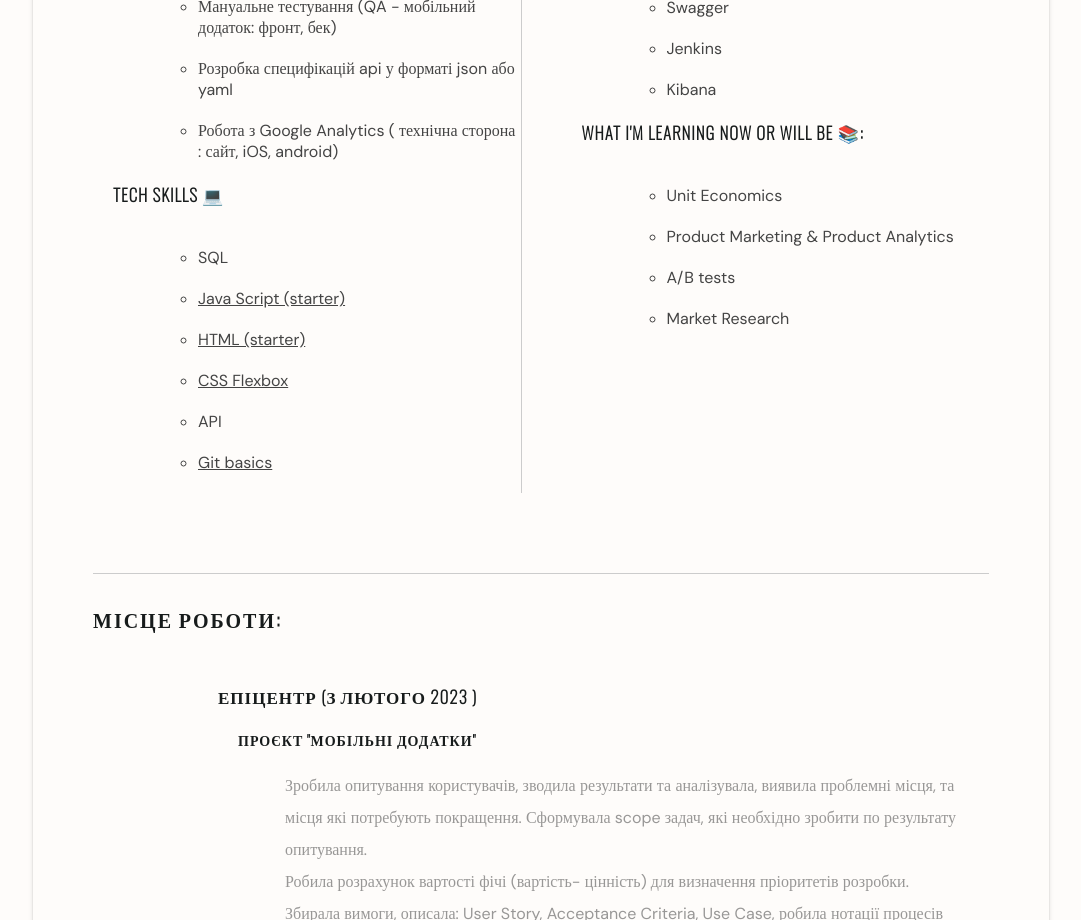
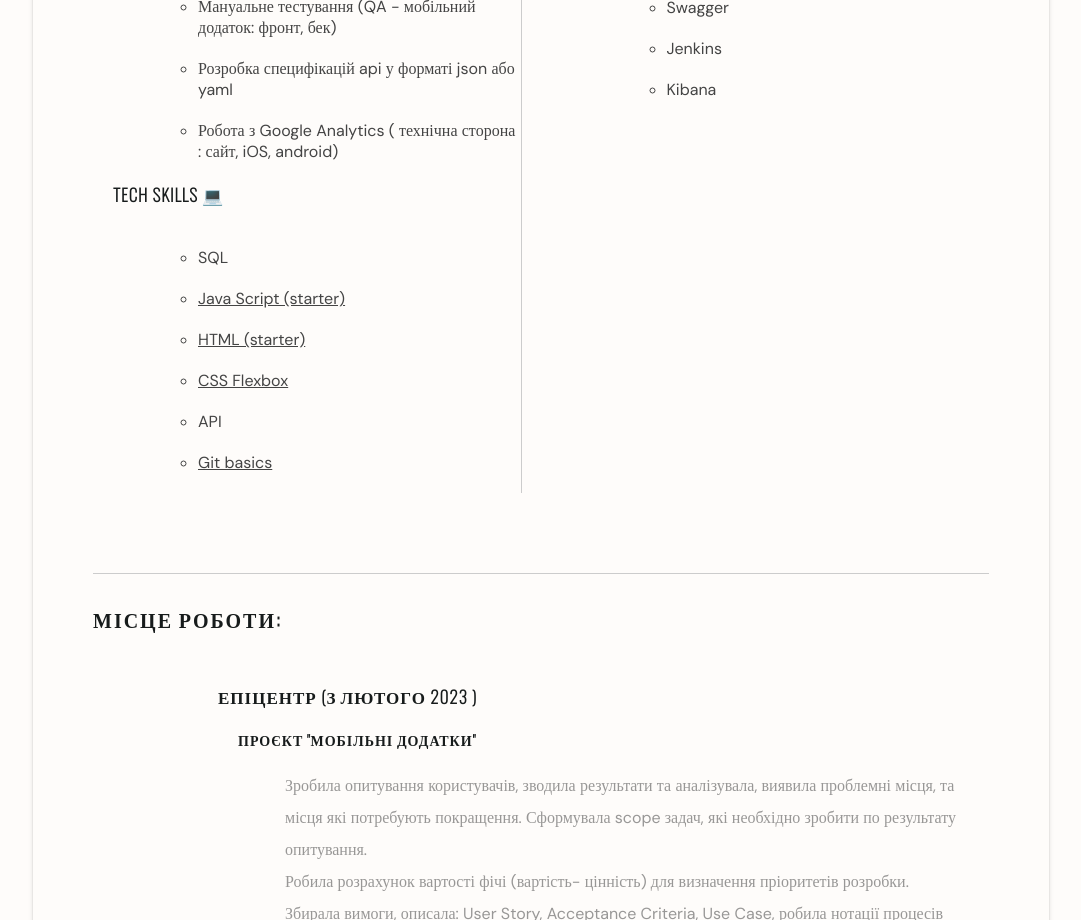
Before and after one commit to OlenaBilousova/CV, a plain HTML site: page index.html in a window 1280 px wide. Shown: the part 1421-2341 px from the top of the page, without its empty margins (99-1180 px from the left). Drawn offline with nearby package versions, Linux system fonts and the light colour scheme.

Commit message:
dropLern.html

```diff
--- a/index.html
+++ b/index.html
@@ -94,13 +94,13 @@
                     <li> Jenkins</li>
                     <li> Kibana</li>
                 </ul>
-                     <h3> What I'm learning now or will be 📚:  </h3>
+                    <!--  <h3> What I'm learning now or will be 📚:  </h3>
                 <ul>
                     <li> Unit Economics </li>
                     <li> Product Marketing & Product Analytics  </li>
                     <li> A/B tests </li>
                     <li> Market Research </li>
-                </ul>
+                </ul> -->
 
             </div>
         </div>
```
